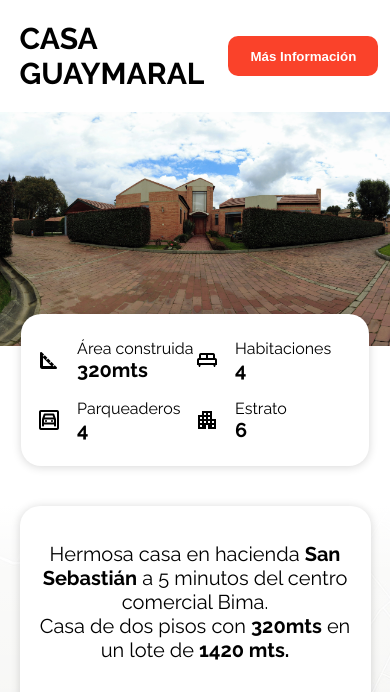
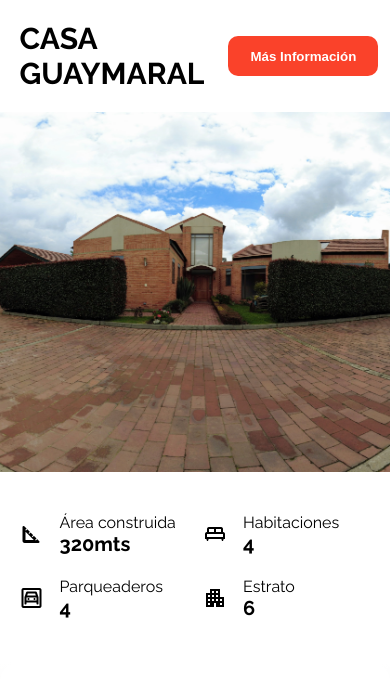
Before and after one commit to nicolas-suarez-97/house_project, a Next.js app: page / in a window 390 px wide. Shown: the top 692 px of the page. Built offline with nearby package versions, Linux system fonts and the light colour scheme.

Commit message:
adjustments to mobile styles

```diff
--- a/pages/index.module.scss
+++ b/pages/index.module.scss
@@ -373,19 +373,22 @@
   }
 
   .main {
-    height: 60vw;
-    margin-bottom: 80px;
+    height: 360px;
+    margin-bottom: 110px;
 
     &__image {
-      height: 60vw;
+      height: 360px;
     }
 
     &__content {
-      width: 90%;
+      width: 100%;
       display: grid;
       grid-template-columns: 50% 50%;
-      margin-bottom: -120px;
+      gap: 8px;
+      margin-bottom: -170px;
       padding: 16px 16px;
+      border-radius: 0;
+      box-shadow: none;
 
       &-item {
         display: flex;
@@ -407,8 +410,13 @@
 
   .description {
 
+    &__container {
+      width: 100%;
+    }
+
     &__content {
       padding: 16px;
+      box-shadow: none;
     }
 
     &__show {
@@ -440,6 +448,9 @@
     &__container {
       flex-direction: column;
       align-items: center;
+      width: 100%;
+      border-radius: 0;
+      box-shadow: none;
     }
 
     &__sections {
@@ -458,7 +469,7 @@
     }
 
     &__image {
-      height: 200px;
+      height: 300px;
       width: 100%;
     }
   }
```
